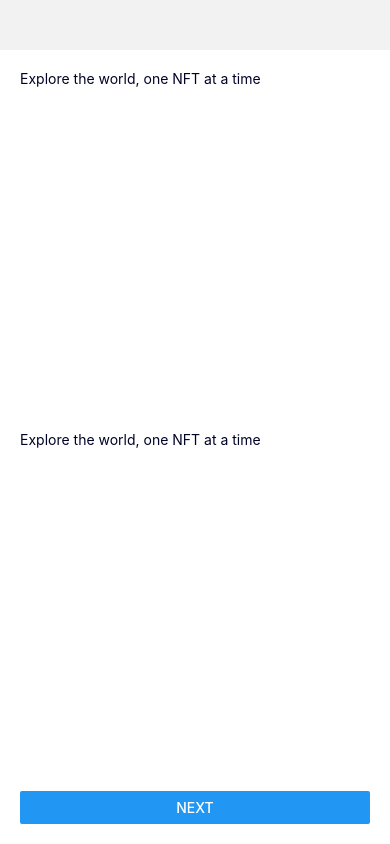
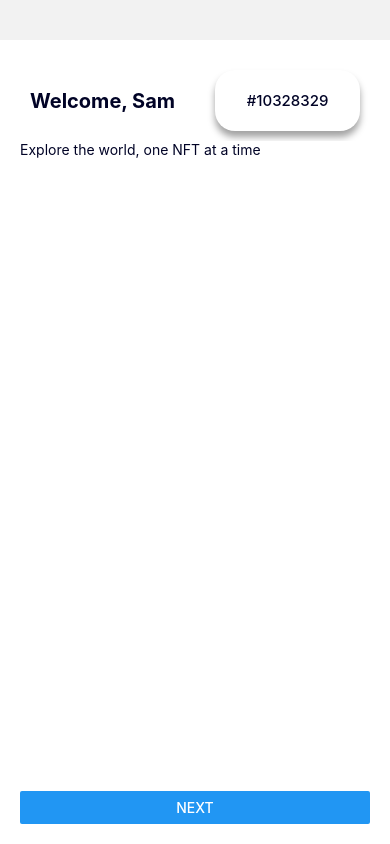
Before and after one commit to jonathanchowjh/explorie-nft-mobile, a React Native app: screen /Home in a window 390 px wide. Built offline with nearby package versions, Linux system fonts and the light colour scheme; what expo-linking would draw is missing.

Commit message:
profile page

```diff
--- a/screens/HomeScreen.tsx
+++ b/screens/HomeScreen.tsx
@@ -12,10 +12,17 @@ export default function HomeScreen({
   return (
     <View style={styles.container}>
 
-      <View style={{ flex: 1 }}>
-        <Text style={{ flex: 1 }}>Explore the world, one NFT at a time</Text>
+      <View style={styles.header}>
+        <View style={styles.headerWelcome}>
+          <Text style={styles.headerWelcomeText}>Welcome, Sam</Text>
+        </View>
+        <View style={{ flex: 1 }}>
+          <View style={styles.headerWallet}>
+            <Text style={styles.headerWalletText}>#10328329</Text>
+          </View>
+        </View>
       </View>
-      <View style={{ flex: 1 }}>
+      <View style={{ flex: 8 }}>
         <Text style={{ flex: 1 }}>Explore the world, one NFT at a time</Text>
       </View>
       <View style={{}}>
@@ -32,8 +39,45 @@ const styles = StyleSheet.create({
   container: {
     flex: 1,
     padding: 20,
-    marginTop: 50
+    marginTop: 40
   },
+  // HEADER
+  header: {
+    flex: 1,
+    flexDirection: "row"
+  },
+  headerWelcome: {
+    flex: 1,
+    margin: 10,
+    alignSelf: "center"
+  },
+  headerWelcomeText: {
+    fontSize: 20,
+    fontWeight: "700"
+  },
+  headerWallet: {
+    flex: 1,
+    flexDirection: "row",
+    padding: 10,
+    shadowColor: "#000",
+    shadowOffset: {
+      width: 0,
+      height: 6,
+    },
+    shadowOpacity: 0.37,
+    shadowRadius: 7.49,
+    elevation: 12,
+    borderRadius: 20,
+    margin: 10
+  },
+  headerWalletText: {
+    flex: 1,
+    fontSize: 15,
+    fontWeight: "500",
+    alignSelf: "center",
+    textAlign: "center"
+  },
+  // BODY
   input: {
     borderWidth: 1,
     height: 40,
--- a/types.tsx
+++ b/types.tsx
@@ -27,14 +27,12 @@ export type RootStackScreenProps<Screen extends keyof RootStackParamList> = Nati
 export type RootTabParamList = {
   TabOne: undefined;
   TabTwo: undefined;
-  Root: undefined;
   Step1: undefined;
   Step2: undefined;
   Step3: undefined;
   Home: undefined;
   Login: undefined;
   ExploryMap: undefined;
-  NotFound: undefined;
 };
 
 export type RootTabScreenProps<Screen extends keyof RootTabParamList> = CompositeScreenProps<
```
